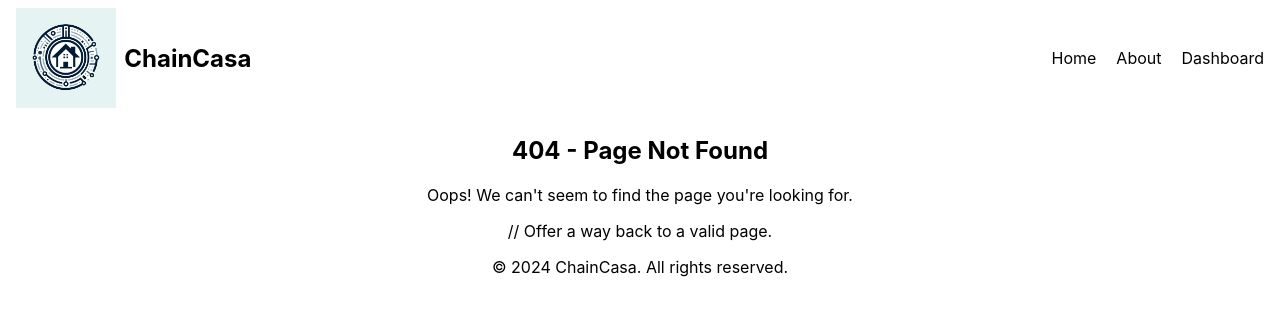
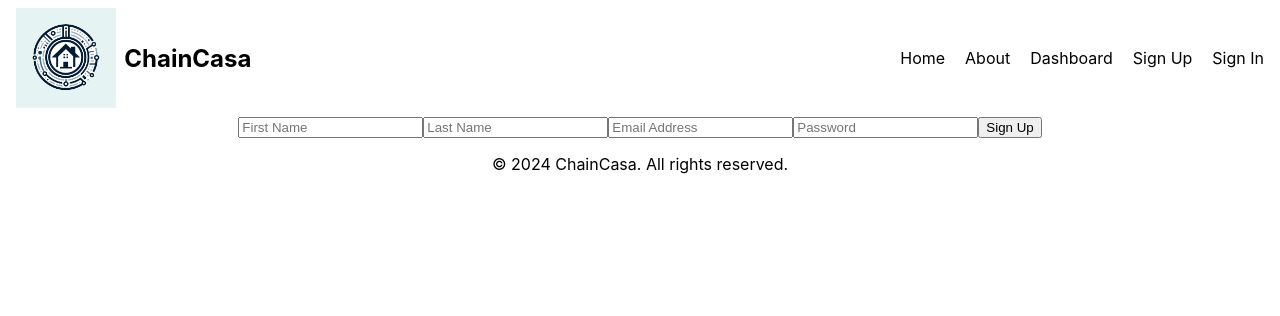
Before and after one commit to mckenziruetz/my-app, a React (Create React App) app: page /signup in a window 1280 px wide. Before the commit this address had no page. Shown: the top 316 px of the page. Built offline with nearby package versions, Linux system fonts and the light colour scheme.

Commit message:
got sign up and sign in working

```diff
--- a/src/App.js
+++ b/src/App.js
@@ -3,6 +3,8 @@ import { BrowserRouter as Router, Routes, Route } from 'react-router-dom';
 import Home from './pages/Home';
 import About from './pages/About';
 import Dashboard from './pages/Dashboard';
+import SignUp from './components/SignUp';
+import SignIn from './components/SignIn';
 import NotFound from './pages/NotFound';
 import Navbar from './components/Navbar';
 import Footer from './components/Footer';
@@ -17,6 +19,8 @@ const App = () => {
           <Route path="/" element={<Home />} />
           <Route path="/about" element={<About />} />
           <Route path="/dashboard" element={<Dashboard />} />
+          <Route path="/signup" element={<SignUp />} /> {/* Corrected */}
+          <Route path="/signin" element={<SignIn />} /> {/* Corrected */}
           <Route path="*" element={<NotFound />} />
         </Routes>
         <Footer />
--- a/src/components/Navbar.js
+++ b/src/components/Navbar.js
@@ -13,6 +13,8 @@ const Navbar = () => {
         <Link to="/">Home</Link>
         <Link to="/about">About</Link>
         <Link to="/dashboard">Dashboard</Link>
+        <Link to="/signup">Sign Up</Link>
+        <Link to="/signin">Sign In</Link>
       </div>
     </nav>
   );
--- /dev/null
+++ b/src/components/SignIn.js
@@ -0,0 +1,70 @@
+import React, { useState } from 'react';
+import { useNavigate } from 'react-router-dom';
+
+function SignIn() {
+  const navigate = useNavigate();
+  const [formData, setFormData] = useState({
+    email: '',
+    password: ''
+  });
+  const [error, setError] = useState('');
+
+  const handleChange = (e) => {
+    setFormData({ ...formData, [e.target.name]: e.target.value });
+  };
+
+  const handleSubmit = async (e) => {
+    e.preventDefault();
+    setError(''); // Clear any previous errors
+    const backendUrl = process.env.REACT_APP_BACKEND_URL + '/users/signin';
+
+    try {
+      const response = await fetch(backendUrl, {
+        method: 'POST',
+        headers: {
+          'Content-Type': 'application/json',
+        },
+        body: JSON.stringify(formData),
+      });
+
+      if (response.ok) {
+        const result = await response.json();
+        // Store the token in localStorage or manage the session state as needed
+        localStorage.setItem('token', result.token);
+        navigate('/'); // Redirect to the home page or user dashboard
+      } else {
+        const result = await response.json();
+        setError(result.message || 'Failed to sign in. Please try again.');
+      }
+    } catch (error) {
+      setError('There was an error signing in. Please try again later.');
+    }
+  };
+
+  return (
+    <>
+      {error && <div className="error">{error}</div>}
+      <form onSubmit={handleSubmit}>
+        <input
+          type="email"
+          name="email"
+          value={formData.email}
+          onChange={handleChange}
+          placeholder="Email Address"
+          required
+        />
+        <input
+          type="password"
+          name="password"
+          value={formData.password}
+          onChange={handleChange}
+          placeholder="Password"
+          required
+        />
+        <button type="submit">Sign In</button>
+      </form>
+    </>
+  );
+}
+
+export default SignIn;
--- /dev/null
+++ b/src/components/SignUp.js
@@ -0,0 +1,81 @@
+import React, { useState } from 'react';
+import { useNavigate } from 'react-router-dom';
+
+function SignUp() {
+  const navigate = useNavigate();
+  const [error, setError] = useState('');
+  const [formData, setFormData] = useState({
+    firstName: '',
+    lastName: '',
+    email: '',
+    password: ''
+  });
+
+  const handleChange = (e) => {
+    setFormData({ ...formData, [e.target.name]: e.target.value });
+  };
+
+  const handleSubmit = async (e) => {
+    e.preventDefault();
+    setError('');
+    const backendUrl = process.env.REACT_APP_BACKEND_URL + '/users/signup';
+
+    try {
+        // Make a POST request to the backend with the form data
+        const response = await fetch(backendUrl, {
+            method: 'POST',
+            headers: {
+                'Content-Type': 'application/json',
+            },
+            body: JSON.stringify(formData),
+        });
+
+        if(response.ok) {
+             navigate('/');
+        } else {
+            const result = await response.json();
+            setError(result.message || 'Failed to sign up. Please try again.');
+        }
+    } catch (error) {
+        setError('There was an error signing up. Please try again later.');
+    }
+  };
+
+  return (
+    <form onSubmit={handleSubmit}>
+      <input
+        name="firstName"
+        value={formData.firstName}
+        onChange={handleChange}
+        placeholder="First Name"
+        required
+      />
+      <input
+        name="lastName"
+        value={formData.lastName}
+        onChange={handleChange}
+        placeholder="Last Name"
+        required
+      />
+      <input
+        type="email"
+        name="email"
+        value={formData.email}
+        onChange={handleChange}
+        placeholder="Email Address"
+        required
+      />
+      <input
+        type="password"
+        name="password"
+        value={formData.password}
+        onChange={handleChange}
+        placeholder="Password"
+        required
+      />
+      <button type="submit">Sign Up</button>
+    </form>
+  );
+}
+
+export default SignUp;
```
Also changed, not shown: 1 other file (tests, documents, lock files or other folders).
